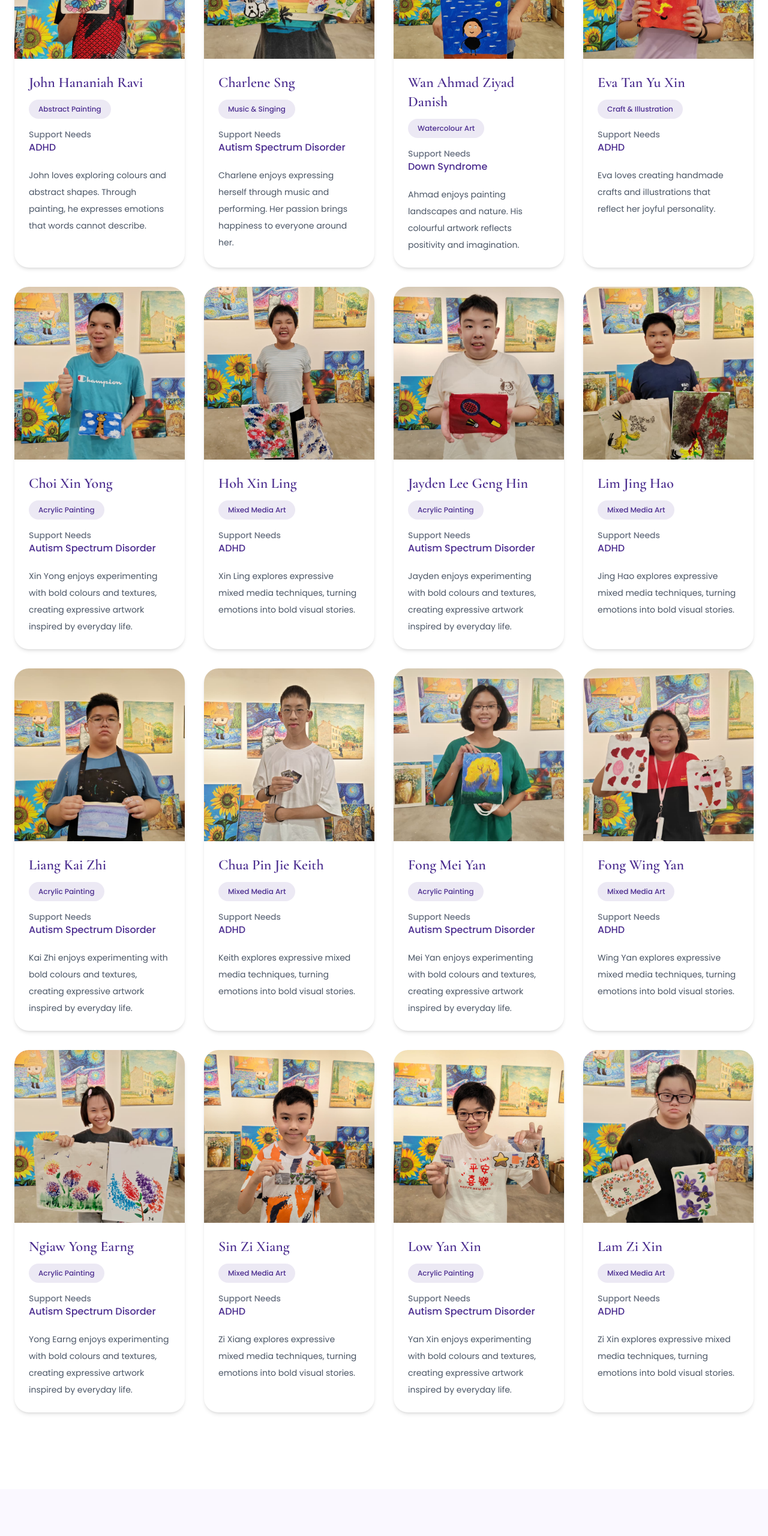
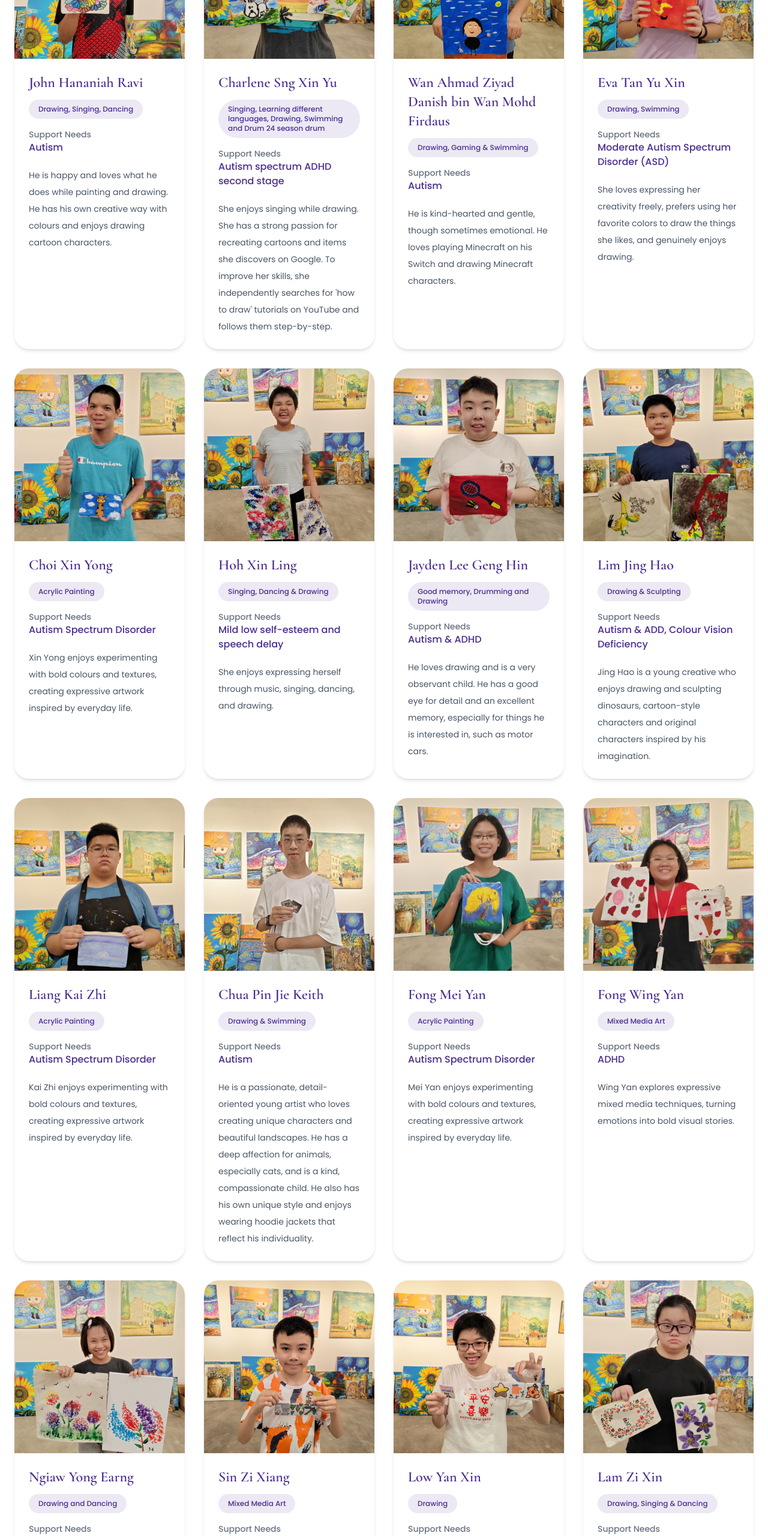
Before and after one commit to jpoi0003/Amazing-Minds, a Next.js app: page / in a window 1280 px wide. Shown: the part 5480-8040 px from the top of the page at 60% size. Built offline with nearby package versions, Linux system fonts and the light colour scheme; a web font is replaced by a local one.

Commit message:
Update Artist Section Part 1

```diff
--- a/components/Artists.tsx
+++ b/components/Artists.tsx
@@ -7,35 +7,35 @@ import { translations } from "@/translations";
 const artists = [
   {
     name: "John Hananiah Ravi",
-    talent: "Abstract Painting",
-    supportneeds: "ADHD",
+    talent: "Drawing, Singing, Dancing",
+    supportneeds: "Autism",
     image: "/artists/john.jpg",
     description:
-      "John loves exploring colours and abstract shapes. Through painting, he expresses emotions that words cannot describe.",
+      "He is happy and loves what he does while painting and drawing. He has his own creative way with colours and enjoys drawing cartoon characters.",
   },
   {
-    name: "Charlene Sng",
-    talent: "Music & Singing",
-    supportneeds: "Autism Spectrum Disorder",
+    name: "Charlene Sng Xin Yu",
+    talent: "Singing, Learning different languages, Drawing, Swimming and Drum 24 season drum",
+    supportneeds: "Autism spectrum ADHD second stage",
     image: "/artists/charlene.jpg",
     description:
-      "Charlene enjoys expressing herself through music and performing. Her passion brings happiness to everyone around her.",
+      "She enjoys singing while drawing. She has a strong passion for recreating cartoons and items she discovers on Google. To improve her skills, she independently searches for 'how to draw' tutorials on YouTube and follows them step-by-step.",
   },
   {
-    name: "Wan Ahmad Ziyad Danish",
-    talent: "Watercolour Art",
-    supportneeds: "Down Syndrome",
+    name: "Wan Ahmad Ziyad Danish bin Wan Mohd Firdaus",
+    talent: "Drawing, Gaming & Swimming",
+    supportneeds: "Autism",
     image: "/artists/ahmad.jpg",
     description:
-      "Ahmad enjoys painting landscapes and nature. His colourful artwork reflects positivity and imagination.",
+      "He is kind-hearted and gentle, though sometimes emotional. He loves playing Minecraft on his Switch and drawing Minecraft characters.",
   },
   {
     name: "Eva Tan Yu Xin",
-    talent: "Craft & Illustration",
-    supportneeds: "ADHD",
+    talent: "Drawing, Swimming",
+    supportneeds: "Moderate Autism Spectrum Disorder (ASD)",
     image: "/artists/eva.jpg",
     description:
-      "Eva loves creating handmade crafts and illustrations that reflect her joyful personality.",
+      "She loves expressing her creativity freely, prefers using her favorite colors to draw the things she likes, and genuinely enjoys drawing.",
   },
   {
     name: "Choi Xin Yong",
@@ -47,27 +47,27 @@ const artists = [
   },
   {
     name: "Hoh Xin Ling",
-    talent: "Mixed Media Art",
-    supportneeds: "ADHD",
+    talent: "Singing, Dancing & Drawing",
+    supportneeds: "Mild low self-esteem and speech delay",
     image: "/artists/hohxinling.jpg",
     description:
-      "Xin Ling explores expressive mixed media techniques, turning emotions into bold visual stories.",
+      "She enjoys expressing herself through music, singing, dancing, and drawing.",
   },
   {
     name: "Jayden Lee Geng Hin",
-    talent: "Acrylic Painting",
-    supportneeds: "Autism Spectrum Disorder",
+    talent: "Good memory, Drumming and Drawing",
+    supportneeds: "Autism & ADHD",
     image: "/artists/jayden.jpg",
     description:
-      "Jayden enjoys experimenting with bold colours and textures, creating expressive artwork inspired by everyday life.",
+      "He loves drawing and is a very observant child. He has a good eye for detail and an excellent memory, especially for things he is interested in, such as motor cars.",
   },
   {
     name: "Lim Jing Hao",
-    talent: "Mixed Media Art",
-    supportneeds: "ADHD",
+    talent: "Drawing & Sculpting",
+    supportneeds: "Autism & ADD, Colour Vision Deficiency",
     image: "/artists/jinghao.jpg",
     description:
-      "Jing Hao explores expressive mixed media techniques, turning emotions into bold visual stories.",
+      "Jing Hao is a young creative who enjoys drawing and sculpting dinosaurs, cartoon-style characters and original characters inspired by his imagination.",
   },
   {
     name: "Liang Kai Zhi",
@@ -79,11 +79,11 @@ const artists = [
   },
   {
     name: "Chua Pin Jie Keith",
-    talent: "Mixed Media Art",
-    supportneeds: "ADHD",
+    talent: "Drawing & Swimming",
+    supportneeds: "Autism",
     image: "/artists/keith.jpg",
     description:
-      "Keith explores expressive mixed media techniques, turning emotions into bold visual stories.",
+      "He is a passionate, detail-oriented young artist who loves creating unique characters and beautiful landscapes. He has a deep affection for animals, especially cats, and is a kind, compassionate child. He also has his own unique style and enjoys wearing hoodie jackets that reflect his individuality.",
   },
   {
     name: "Fong Mei Yan",
@@ -103,11 +103,11 @@ const artists = [
   },
   {
     name: "Ngiaw Yong Earng",
-    talent: "Acrylic Painting",
-    supportneeds: "Autism Spectrum Disorder",
+    talent: "Drawing and Dancing",
+    supportneeds: "Intellectual disability",
     image: "/artists/yongearng.jpg",
     description:
-      "Yong Earng enjoys experimenting with bold colours and textures, creating expressive artwork inspired by everyday life.",
+      "Yong Earng is a soft-spoken and shy young girl.",
   },
   {
     name: "Sin Zi Xiang",
@@ -119,19 +119,19 @@ const artists = [
   },
   {
     name: "Low Yan Xin",
-    talent: "Acrylic Painting",
-    supportneeds: "Autism Spectrum Disorder",
+    talent: "Drawing",
+    supportneeds: "Intellectual disability",
     image: "/artists/lowyanxin.jpg",
     description:
-      "Yan Xin enjoys experimenting with bold colours and textures, creating expressive artwork inspired by everyday life.",
+      "She is a slow-talking, quiet girl who loves drawing and enjoys spending time drawing on her draft paper or iPad.",
   },
   {
     name: "Lam Zi Xin",
-    talent: "Mixed Media Art",
-    supportneeds: "ADHD",
+    talent: "Drawing, Singing & Dancing",
+    supportneeds: "Down Syndrome",
     image: "/artists/zixin.jpg",
     description:
-      "Zi Xin explores expressive mixed media techniques, turning emotions into bold visual stories.",
+      "She enjoys singing, dancing, drawing, and colouring whatever she likes.",
   },
 ];
 
```
